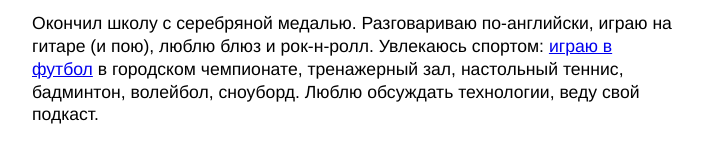
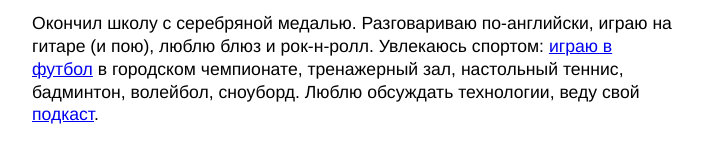
Before and after one commit to sergio-fry/blog, a Jekyll site: the page built from cv.md, in a window 1280 px wide and 900 px high, scrolled down 3029 px. Shown: the part 710-873 px from the top of the window, without its empty margins (288-991 px from the left). Built offline with Jekyll 4.4.1, drawn with Linux system fonts in a browser that asks for light colours; part of the change alters nothing that is shown.

Commit message:
vault backup: 2025-01-15 16:27:41
Affected files:
cv.md

```diff
--- a/cv.md
+++ b/cv.md
@@ -118,4 +118,4 @@ ecom.tech (samokat.tech)
 МАИ, факультет “Прикладной математики и физики” по специальности “математик, системный программист” (2008 год).
 
 # Дополнительные сведения
-Окончил школу с серебряной медалью. Разговариваю по-английски, играю на гитаре (и пою), люблю блюз и рок-н-ролл. Увлекаюсь спортом: [играю в футбол](https://bmfl.ru/player/удалов-сергей-олегович/) в городском чемпионате, тренажерный зал, настольный теннис, бадминтон, волейбол, сноуборд. Люблю обсуждать технологии, веду свой подкаст.
+Окончил школу с серебряной медалью. Разговариваю по-английски, играю на гитаре (и пою), люблю блюз и рок-н-ролл. Увлекаюсь спортом: [играю в футбол](https://bmfl.ru/player/удалов-сергей-олегович/) в городском чемпионате, тренажерный зал, настольный теннис, бадминтон, волейбол, сноуборд. Люблю обсуждать технологии, веду свой [подкаст](https://heavytech.mave.digital).
```
